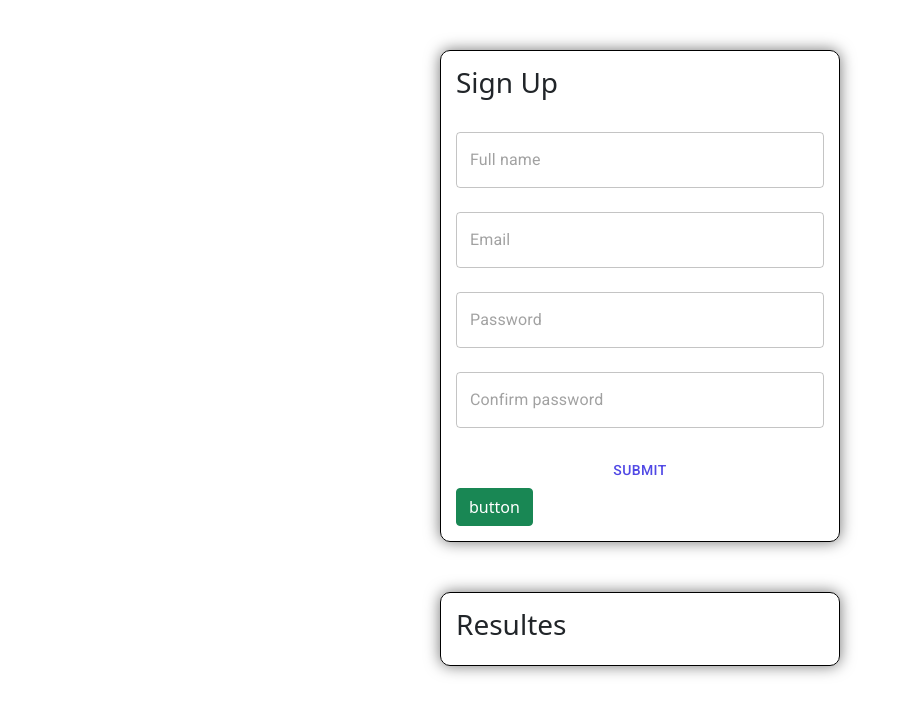
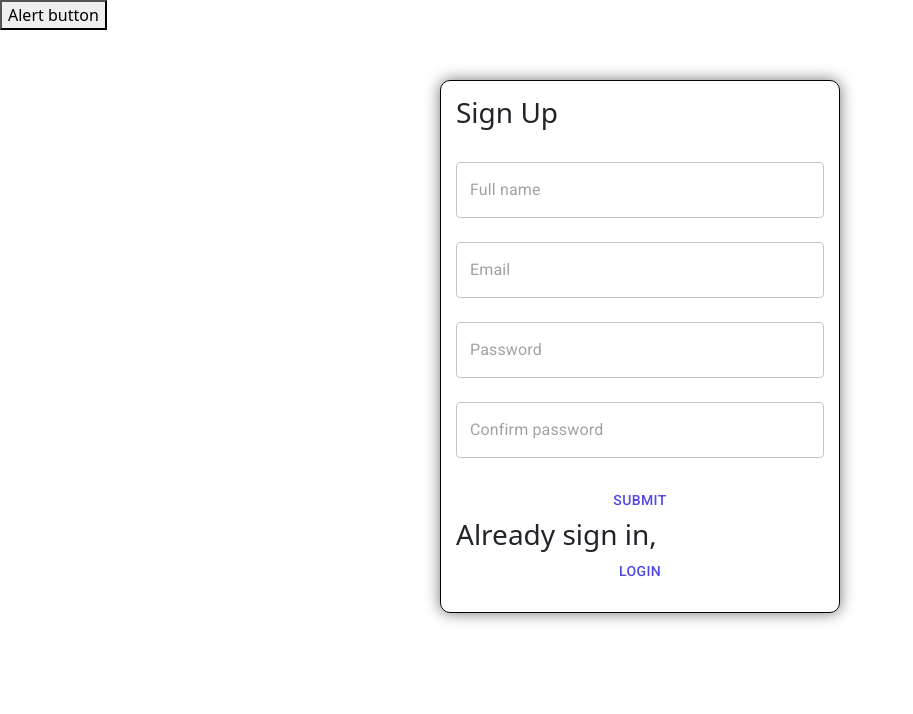
Before and after one commit to hanzala-nickelfox/employees-tracking, a React (Create React App) app: page / in a window 1280 px wide. Shown: the top 714 px of the page, without its empty margins (0-913 px from the left). Built offline with nearby package versions, Linux system fonts and the light colour scheme.

Commit message:
(feature/neeraj-signUp):

```diff
--- a/src/pages/public/login/index.js
+++ b/src/pages/public/login/index.js
@@ -1,74 +1,78 @@
-import React from "react";
-import { Typography, TextField, Button, Grid, Divider } from "@mui/material";
-import { Formik, Field } from "formik";
-import AppDispatcher from "redux/dispatchers/appDispatcher";
-import { useHistory } from "react-router-dom";
+import React, { useState } from "react";
+// import "./signUp.scss";
+import BasicBtn from "../../../components/shared/Basic-btn.js";
+import TextField from "../../../components/shared/FormField.js";
+import { Alert } from "react-bootstrap";
 
 const Login = () => {
-  const history = useHistory();
+  const [emaillog, setEmaillog] = useState("");
+  const [passwordlog, setPasswordlog] = useState("");
+  const [flag, setFlag] = useState(false);
+  const [home, sethome] = useState(true);
 
-  const userLogin = () => {
-    AppDispatcher.setUserLoggedIn({
-      token: "djkhfkdhfdhfs",
-      user: { name: "Test", email: "test@gmail.com" }
-    });
-    history.push("/u/dashboard");
-  };
+  function handlelogin(e) {
+    e.preventDefault();
+    let mail = localStorage.getItem("Email").replace(/"/g, "");
+    let pass = localStorage.getItem("password").replace(/"/g, "");
+
+    if (!emaillog || !passwordlog) {
+      setFlag(true);
+    } else if (passwordlog === pass && emaillog === mail) {
+      setFlag(true);
+    } else {
+      sethome(!home);
+      setFlag(false);
+    }
+  }
 
   return (
-    <React.Fragment>
-      <Typography variant="h3">Welcome Back!</Typography>
-      <Typography variant="subtitle">
-        Enter your email and password to login
-      </Typography>
-      <Grid container spacing={2}>
-        <Divider />
-        <Formik
-          initialValues={{
-            email: "",
-            password: ""
-          }}
-          onSubmit={userLogin}>
-          {({ isValid, handleSubmit }) => (
-            <React.Fragment>
-              <Grid item xs={12}>
-                <Field
-                  id="email"
-                  name="email"
-                  placeholder="Enter your email"
-                  as={TextField}
-                  variant="outlined"
-                  label="Email"
-                />
-              </Grid>
+    <>
+      {home ? <h1>home</h1> : <h1>hello</h1>}
+      <section className="signUp">
+        <div className="signUp__container">
+          <h3 className="signUp__container__title">Login</h3>
+          <div className="signUp__container__form">
+            <form onSubmit={handlelogin}>
+              <br />
+              <TextField
+                type="email"
+                name={emaillog}
+                placeholder="Email"
+                onChange={(e) => setEmaillog(e.target.value)}
+              />
+              <br /> <br />
+              <TextField
+                type="number"
+                name={passwordlog}
+                placeholder="Password"
+                onChange={(e) => setPasswordlog(e.target.value)}
+              />
+              <br /> <br />
+              <BasicBtn
+                text="submit"
+                // name={submit}
+                onChange={handlelogin()}></BasicBtn>
+              <h3 className="d-iniline">
+                if you dont have account sign up.
+                <BasicBtn
+                  text="Sign up"
+                  name="Sign up"
+                  className="w-25"></BasicBtn>
+              </h3>
+            </form>
+          </div>
+        </div>
 
-              <Grid item xs={12}>
-                <Field
-                  id="password"
-                  name="password"
-                  type="password"
-                  placeholder="Enter your password"
-                  as={TextField}
-                  variant="outlined"
-                  label="Password"
-                />
-              </Grid>
-
-              <Grid item xs={12}>
-                <Button
-                  type="submit"
-                  disabled={!isValid}
-                  variant="outlined"
-                  size="large"
-                  onClick={handleSubmit}>
-                  Submit
-                </Button>
-              </Grid>
-            </React.Fragment>
+        {flag &&
+          (<Alert color="primary" variant="danger">
+            <h3>Please fill the details.</h3>
+          </Alert>)(
+            <Alert color="primary" variant="success">
+              false
+            </Alert>
           )}
-        </Formik>
-      </Grid>
-    </React.Fragment>
+      </section>
+    </>
   );
 };
 
--- a/src/pages/public/signup/index.js
+++ b/src/pages/public/signup/index.js
@@ -1,39 +1,113 @@
-import React from "react";
+import React, { useState } from "react";
 import "./signUp.scss";
 import BasicBtn from "../../../components/shared/Basic-btn.js";
 import TextField from "../../../components/shared/FormField.js";
+import { Alert } from "react-bootstrap";
+import Login from "../login/index";
 
 const SignUp = () => {
+  const [namelog, setNamelog] = useState("");
+  const [email, setEmail] = useState("");
+  const [password, setPassword] = useState("");
+  const [confirmPassword, setConfirmPassword] = useState("");
+  const [submit, setSubmit] = useState("");
+  const [flag, setFlag] = useState(false);
+  const [login, setLogin] = useState(true);
+
+  function handleSubmit(e) {
+    e.preventDefault();
+    console.warn(submit, "check=====");
+
+    alert("working");
+
+    if (!namelog || !email || !password || !confirmPassword) {
+      setFlag(true);
+    } else {
+      setFlag(false);
+      localStorage.setItem("Email", JSON.stringify(email));
+      localStorage.setItem("Password", JSON.stringify(password));
+      localStorage.setItem("Namelog", JSON.stringify(namelog));
+      console.log(localStorage, "Email================");
+      setLogin(!login);
+    }
+  }
+
+  function hanldeClick() {
+    alert("hello");
+    // setLogin(true);
+  }
+
+  function AlerButton() {
+    // alert("working");
+    console.log(login, "check=====");
+  }
+
   return (
     <>
+      <button onClick={AlerButton()}>Alert button</button>
+      {login !== false ? (
         <section className="signUp">
           <div className="signUp__container">
             <h3 className="signUp__container__title">Sign Up</h3>
             <div className="signUp__container__form">
-            <form>
+              <form onSubmit={handleSubmit}>
                 <br />
-              <TextField type="text" name="Full name" placeholder="Full name" />
+                <TextField
+                  type="text"
+                  name={namelog}
+                  placeholder="Full name"
+                  onChange={(e) => setNamelog(e.target.value)}
+                />
                 <br /> <br />
-              <TextField type="email" name="Email" placeholder="Email" />
-              <br /> <br />
-              <TextField type="number" name="Password" placeholder="Password" />
+                <TextField
+                  type="email"
+                  name={email}
+                  placeholder="Email"
+                  onChange={(e) => setEmail(e.target.value)}
+                />
                 <br /> <br />
                 <TextField
                   type="number"
-                name="Confirm password"
-                placeholder="Confirm password"
+                  name={password}
+                  placeholder="Password"
+                  onChange={(e) => setPassword(e.target.value)}
                 />
                 <br /> <br />
-              <BasicBtn text="Submit"></BasicBtn>
-              <button className="btn btn-success">button</button>
+                <TextField
+                  type="number"
+                  name={confirmPassword}
+                  placeholder="Confirm password"
+                  onChange={(e) => setConfirmPassword(e.target.value)}
+                />
+                <br /> <br />
+                <BasicBtn
+                  text="submit"
+                  name={submit}
+                  onChange={(e) => setSubmit(e.target.value)}></BasicBtn>
+                <h3 className="d-iniline">
+                  Already sign in,{" "}
+                  <BasicBtn
+                    text="login"
+                    name={login}
+                    className="w-25"
+                    onClick={() => hanldeClick()}></BasicBtn>
+                </h3>
               </form>
             </div>
           </div>
 
-        <div className="signUp__container">
-          <h3>Resultes</h3>
-        </div>
+          {flag &&
+            (<Alert color="primary" variant="danger">
+              <h3>Please fill correct info.</h3>
+            </Alert>)(
+              <Alert color="primary" variant="success">
+                false
+              </Alert>
+            )}
         </section>
+      ) : (
+        <Login />
+      )}
     </>
   );
 };
```
Lines whose indentation alone changed are shown as unchanged.
